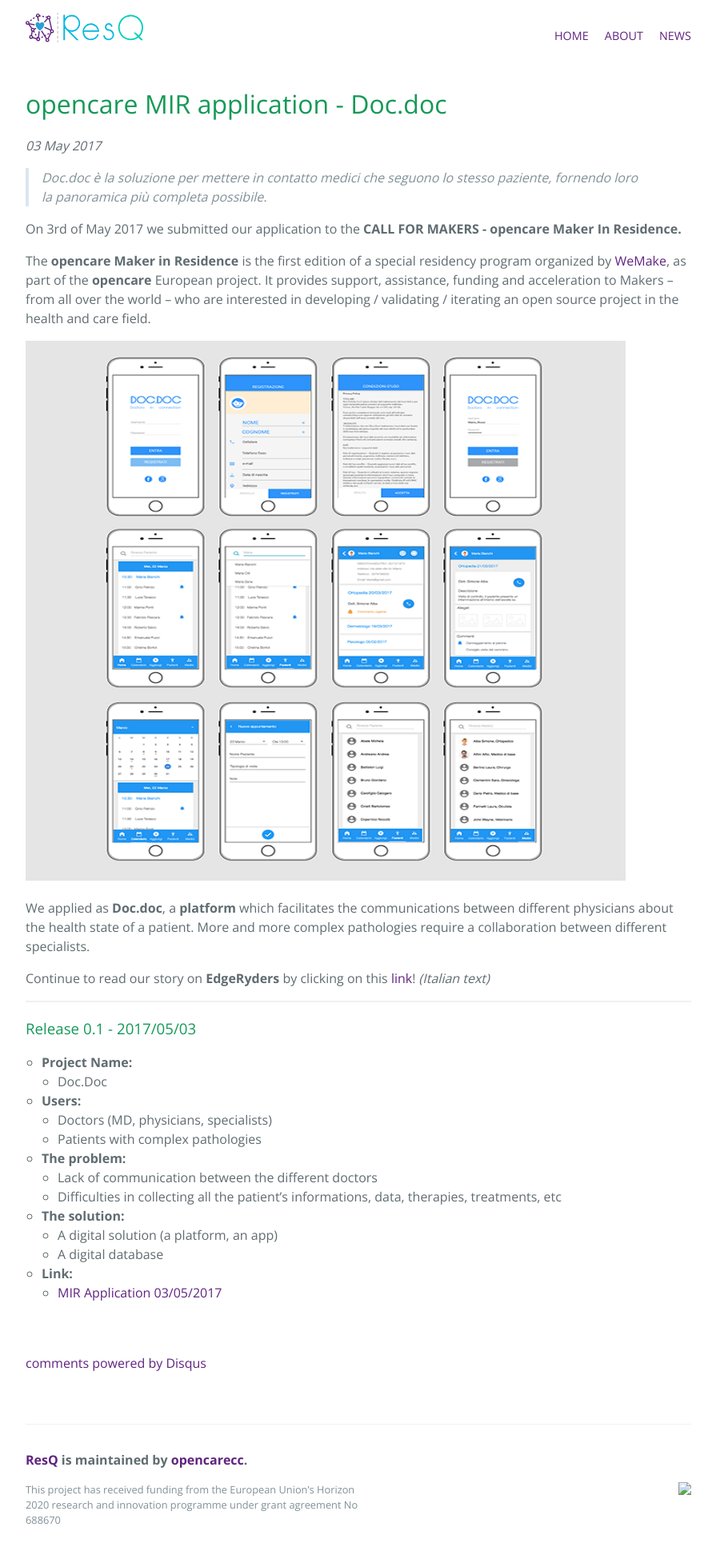
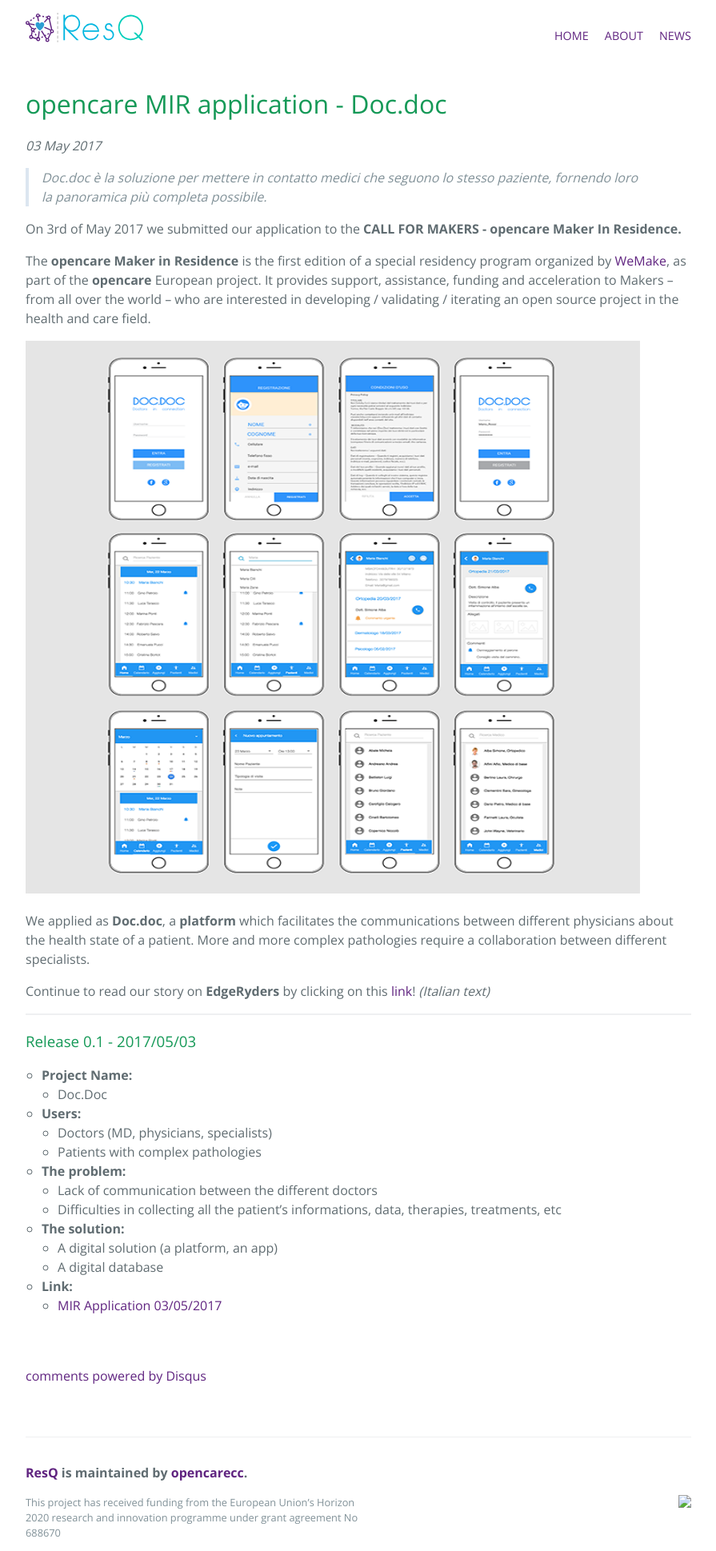
Before and after one commit to opencarecc/ResQ, a Jekyll site: the page built from _posts/2017-05-03-mir-application-doc-doc.md, in a window 1280 px wide. Shown: the whole page at 80% size, without its empty margins (192-1087 px from the left). Built offline with Jekyll 4.4.1, drawn with Linux system fonts in a browser that asks for light colours; comment, search, counter and statistics services are not loaded.

Commit message:
fix new image per post

```diff
--- a/_posts/2017-05-03-mir-application-doc-doc.md
+++ b/_posts/2017-05-03-mir-application-doc-doc.md
@@ -15,7 +15,7 @@
 
 The <b>opencare Maker in Residence</b> is the first edition of a special residency program organized by [WeMake](wemake.cc), as part of the <b>opencare</b> European project. It provides support, assistance, funding and acceleration to Makers – from all over the world – who are interested in developing / validating / iterating an open source project in the health and care field.
 
-<img src="https://opencarecc.github.io/ResQ/assets/ResQ-post-img-Doc-doc-board.png" alt="Doc.doc" height="675" width="750">
+<img src="https://opencarecc.github.io/ResQ/assets/ResQ-post-img-Doc-doc-board.png" alt="Doc.doc" height="691" width="768">
 
 We applied as <b>Doc.doc</b>, a <b>platform</b> which facilitates the communications between different physicians about the health state of a patient. More and more complex pathologies require a collaboration between different specialists.
 
```
